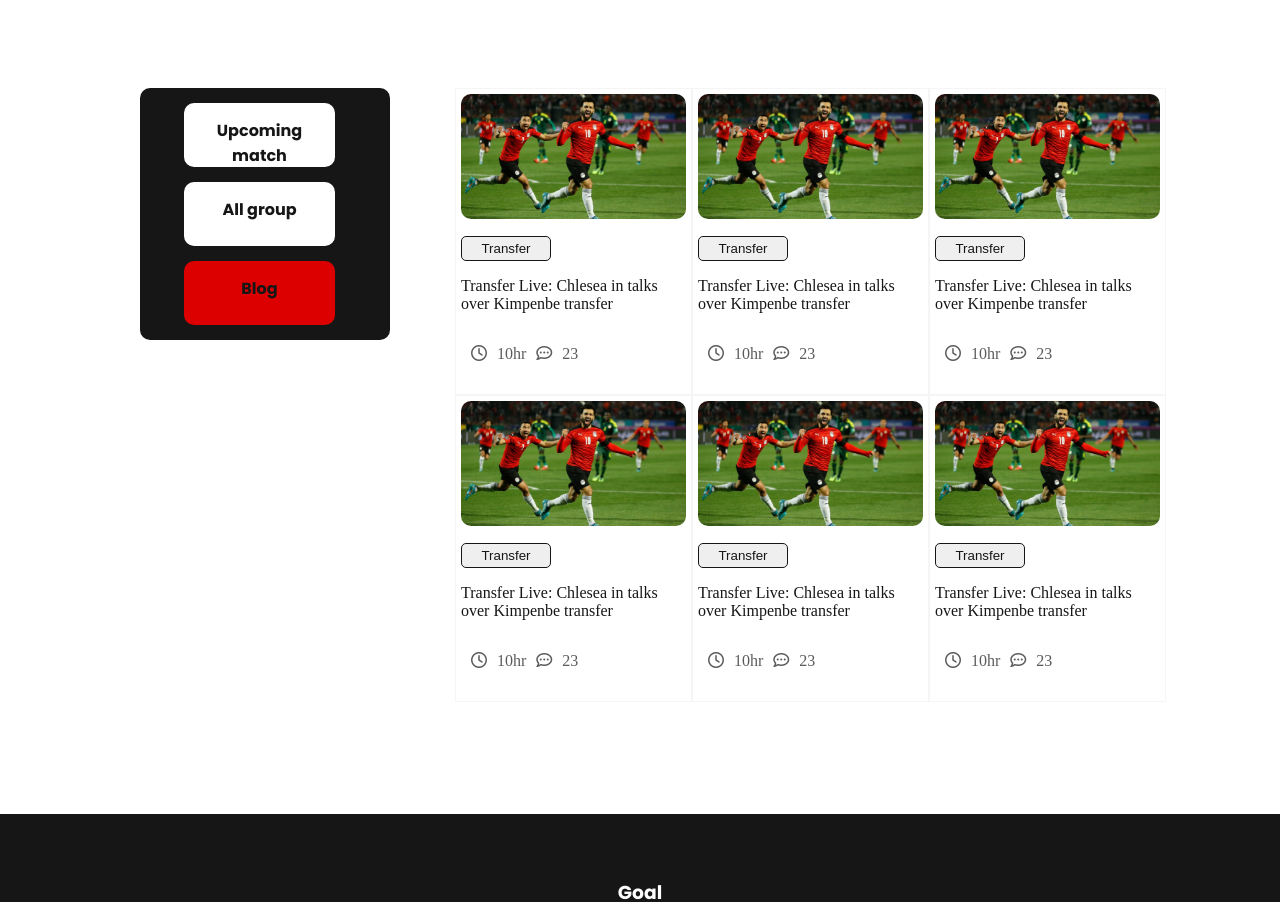
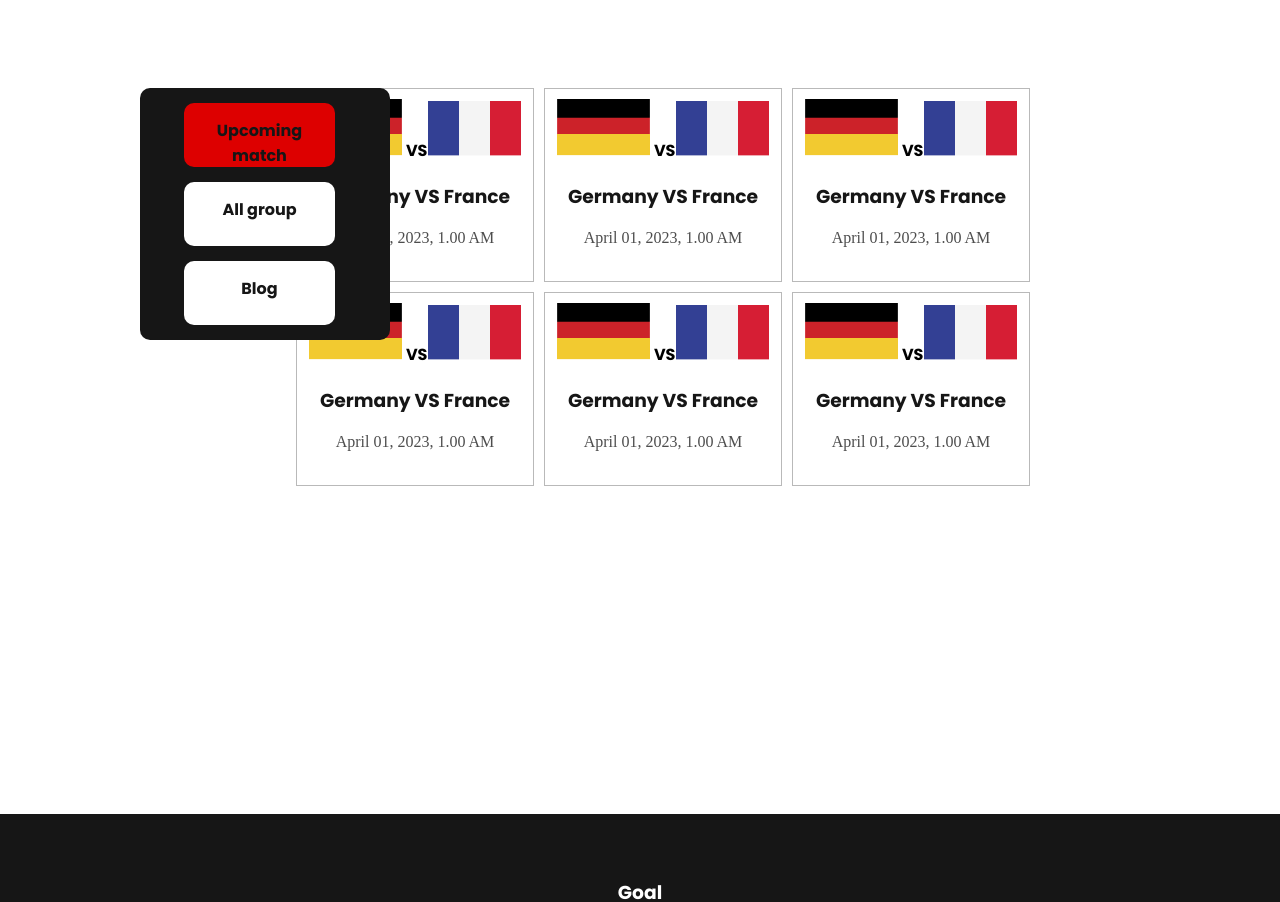
Before and after one commit to SanjidaSanju7/world-cup-main, a plain HTML site: page match.html in a window 1280 px wide. Shown: the part 598-1500 px from the top of the page. Drawn offline with Linux system fonts and the light colour scheme.

Commit message:
upcoming match added

```diff
--- a/match.html
+++ b/match.html
@@ -35,134 +35,105 @@
 
     </section>
 
-    <!---------------
-     button and blog section
-    ----------------->
+    <!--------------------------
+     button and upcoming match section
+    --------------------------->
+
     <section>
 
+
         <div class="btn-group">
-            <a class="button" href=""> Upcoming match</a>
+            <a class="button" href="match.html"> Upcoming match</a>
             <a class="button" href=""> All group</a>
-            <a class="button" href=""> Blog</a>
+            <a class="button" href="index.html"> Blog</a>
 
         </div>
 
-
-        <div class="blogs">
-            <div class="blog">
-                <div class="blog-img">
-                    <img src="assets/Blog Image.png" alt="">
+        <div class="all-match">
+            <div class="match">
+                <div class="country-flag">
+                    <img src="assets/germany Flag.png" alt="">
+                    VS<img src="assets/Flag.png" alt="">
                 </div>
-
-                <button class="blog-btn">Transfer</button>
-
-                <div class="blog-info">
-                    <P class="blog-text">Transfer Live: Chlesea in talks<br> over Kimpenbe transfer</P>
+                <div class="match-info">
+                    <h3>Germany VS France </h3>
                 </div>
-
-                <div class="blog-detail">
-
-                    <p><i class="fa-regular fa-clock"></i>10hr</p>
-                    <p><i class="fa-regular fa-comment-dots"></i>23</p>
+                <div class="match-time">
+                    <p>April 01, 2023, 1.00 AM</p>
                 </div>
-
+            </div>
+            <div class="match">
+                <div class="country-flag">
+                    <img src="assets/germany Flag.png" alt="">
+                    VS<img src="assets/Flag.png" alt="">
+                </div>
+                <div class="match-info">
+                    <h3>Germany VS France </h3>
+                </div>
+                <div class="match-time">
+                    <p>April 01, 2023, 1.00 AM</p>
+                </div>
+            </div>
+            <div class="match">
+                <div class="country-flag">
+                    <img src="assets/germany Flag.png" alt="">
+                    VS<img src="assets/Flag.png" alt="">
+                </div>
+                <div class="match-info">
+                    <h3>Germany VS France </h3>
+                </div>
+                <div class="match-time">
+                    <p>April 01, 2023, 1.00 AM</p>
+                </div>
+            </div>
+            <div class="match">
+                <div class="country-flag">
+                    <img src="assets/germany Flag.png" alt="">
+                    VS<img src="assets/Flag.png" alt="">
+                </div>
+                <div class="match-info">
+                    <h3>Germany VS France </h3>
+                </div>
+                <div class="match-time">
+                    <p>April 01, 2023, 1.00 AM</p>
+                </div>
+            </div>
+            <div class="match">
+                <div class="country-flag">
+                    <img src="assets/germany Flag.png" alt="">
+                    VS<img src="assets/Flag.png" alt="">
+                </div>
+                <div class="match-info">
+                    <h3>Germany VS France </h3>
+                </div>
+                <div class="match-time">
+                    <p>April 01, 2023, 1.00 AM</p>
+                </div>
+            </div>
+            <div class="match">
+                <div class="country-flag">
+                    <img src="assets/germany Flag.png" alt="">
+                    VS<img src="assets/Flag.png" alt="">
+                </div>
+                <div class="match-info">
+                    <h3>Germany VS France </h3>
+                </div>
+                <div class="match-time">
+                    <p>April 01, 2023, 1.00 AM</p>
+                </div>
             </div>
 
-            <div class="blog">
-                <div class="blog-img">
-                    <img src="assets/Blog Image.png" alt="">
-                </div>
-                <button class="blog-btn">Transfer</button>
-
-                <div class="blog-info">
-                    <P class="blog-text">Transfer Live: Chlesea in talks<br> over Kimpenbe transfer</P>
-                </div>
-
-                <div class="blog-detail">
-
-                    <p><i class="fa-regular fa-clock"></i>10hr</p>
-                    <p><i class="fa-regular fa-comment-dots"></i>23</p>
-                </div>
-
-            </div>
-
-            <div class="blog">
-                <div class="blog-img">
-                    <img src="assets/Blog Image.png" alt="">
-                </div>
-                <button class="blog-btn">Transfer</button>
-
-                <div class="blog-info">
-                    <P class="blog-text">Transfer Live: Chlesea in talks<br> over Kimpenbe transfer</P>
-
-                </div>
-
-                <div class="blog-detail">
-
-                    <p><i class="fa-regular fa-clock"></i>10hr</p>
-                    <p><i class="fa-regular fa-comment-dots"></i>23</p>
-                </div>
-
-            </div>
-
-            <div class="blog">
-                <div class="blog-img">
-                    <img src="assets/Blog Image.png" alt="">
-                </div>
-                <button class="blog-btn">Transfer</button>
 
 
-                <div class="blog-info">
-                    <P class="blog-text">Transfer Live: Chlesea in talks<br> over Kimpenbe transfer</P>
-                </div>
 
-                <div class="blog-detail">
 
-                    <p><i class="fa-regular fa-clock"></i>10hr</p>
-                    <p><i class="fa-regular fa-comment-dots"></i>23</p>
-                </div>
-
-            </div>
-
-            <div class="blog">
-                <div class="blog-img">
-                    <img src="assets/Blog Image.png" alt="">
-                </div>
-                <button class="blog-btn">Transfer</button>
-
-                <div class="blog-info">
-                    <P class="blog-text">Transfer Live: Chlesea in talks<br> over Kimpenbe transfer</P>
-                </div>
-
-                <div class="blog-detail">
-
-                    <p><i class="fa-regular fa-clock"></i>10hr</p>
-                    <p><i class="fa-regular fa-comment-dots"></i>23</p>
-                </div>
-
-            </div>
-
-            <div class="blog">
-                <div class="blog-img">
-                    <img src="assets/Blog Image.png" alt="">
-                </div>
-                <button class="blog-btn">Transfer</button>
-
-                <div class="blog-info">
-                    <P class="blog-text">Transfer Live: Chlesea in talks<br> over Kimpenbe transfer</P>
-                </div>
-
-                <div class="blog-detail">
-
-                    <p><i class="fa-regular fa-clock"></i>10hr</p>
-                    <p><i class="fa-regular fa-comment-dots"></i>23</p>
-                </div>
-
-            </div>
         </div>
 
     </section>
 
+    <!---------
+      footer
+    ---------->
     <section>
 
         <footer class="footer">
--- a/style.css
+++ b/style.css
@@ -378,3 +378,45 @@ Tablet-Devices
         margin-left: 87px;
     }
 }
+
+/*------------
+ Upcoming Match
+-------------- */
+.btn-group .button {
+    background-color: #FFFFFF;
+    text-decoration: none;
+    color: #161616
+}
+
+.btn-group :first-child {
+    background-color: #DD0000;
+}
+
+.all-match .match {
+
+    border: 1px solid #B9B9B9;
+    width: 216px;
+    height: 172px;
+    padding: 10px;
+    text-align: center;
+
+}
+
+.match-info {
+    color: #161616;
+
+}
+
+.match-time {
+    font-family: normal;
+    color: #4D4D4D;
+}
+
+.all-match {
+    display: inline-grid;
+    grid-template-columns: repeat(3, 1fr);
+    grid-gap: 10px;
+    float: right;
+    margin-top: 90px;
+    margin-right: 250px;
+}
```
Also changed, not shown: index.html (+2 -2 lines).
